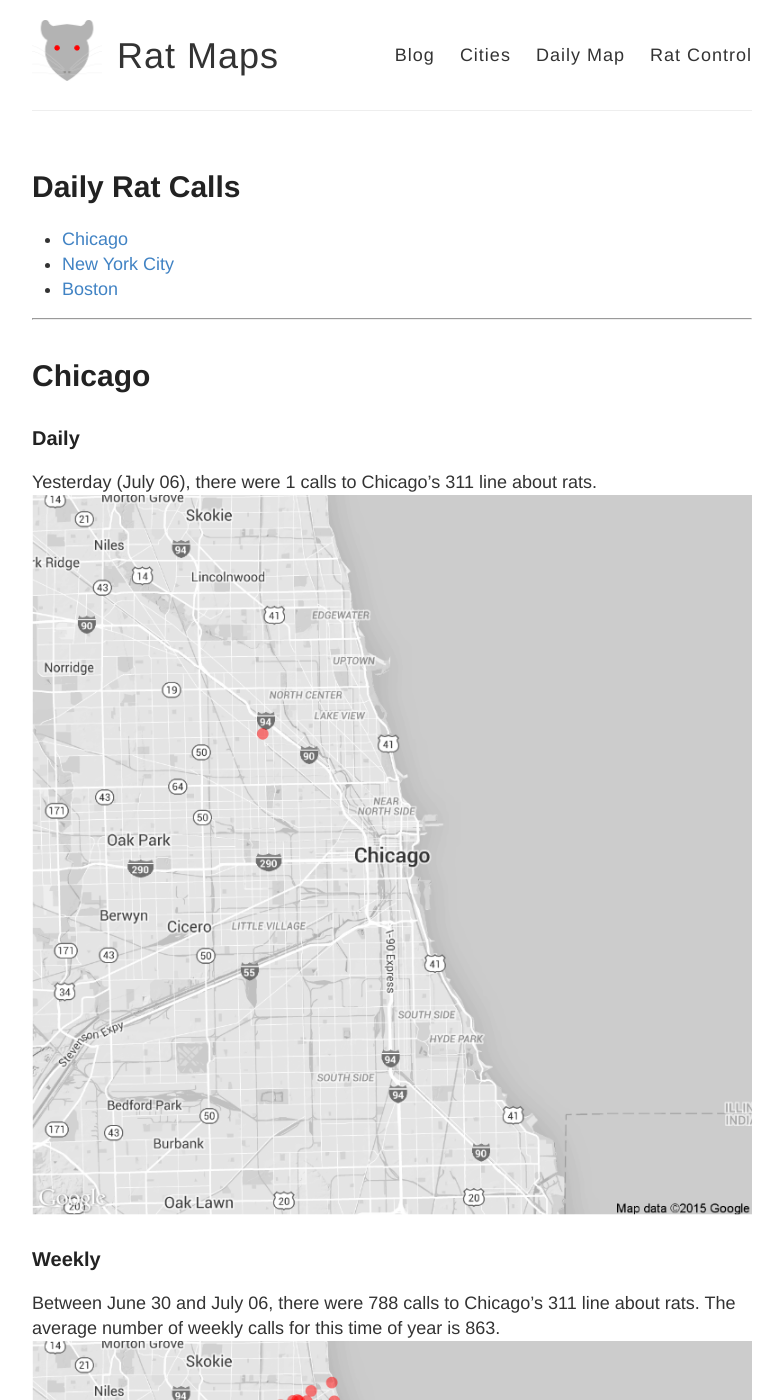
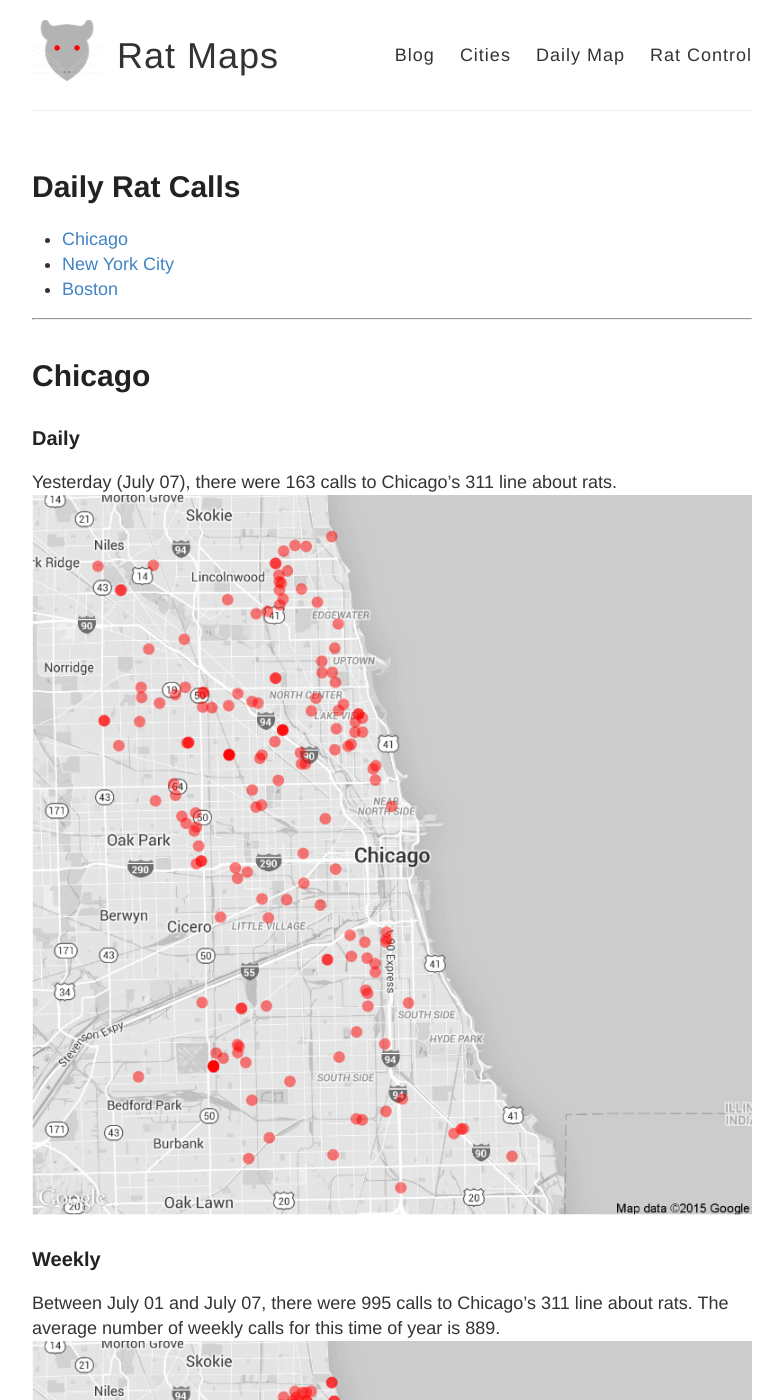
Before and after one commit to DanielHadley/ratmaps, a Jekyll site: the page built from daily.md, in a window 1280 px wide and 1400 px high. Shown: the whole window, without its empty margins (248-1031 px from the left). Built offline with Jekyll 4.4.1, drawn with Linux system fonts in a browser that asks for light colours; comment, search, counter and statistics services are not loaded; some of the changed text lies outside the part shown.

Commit message:
Daily Maps

```diff
--- a/daily.md
+++ b/daily.md
@@ -15,22 +15,22 @@
 
 ### Daily
 
-Yesterday (July 06), there were 1 calls to Chicago's 311 line about rats.
+Yesterday (July 07), there were 163 calls to Chicago's 311 line about rats.
 ![Chicago rat calls to 311 weekly map]({{ site.cityimages }}/daily/Chicago_Rat_Map_Daily.png)
 
 ### Weekly
-Between June 30 and July 06, there were 788 calls to Chicago's 311 line about rats. The average number of weekly calls for this time of year is 863.
+Between July 01 and July 07, there were 995 calls to Chicago's 311 line about rats. The average number of weekly calls for this time of year is 889.
 ![Chicago rat calls to 311 weekly map]({{ site.cityimages }}/daily/Chicago_Rat_Map_Weekly.png)
 ***
 # New York City <a id="nyc"><a>
 
 ### Daily
 
-Yesterday (July 06), there were 0 calls to New York City's 311 line about rats.
+Yesterday (July 07), there were 0 calls to New York City's 311 line about rats.
 ![NYC rat calls to 311 weekly map]({{ site.cityimages }}/daily/NYC_Rat_Map_Daily.png)
 
 ### Weekly
-Between June 30 and July 06, there were 0 calls to New York City's 311 line about rats. The average number of weekly calls for this time of year is 280.
+Between July 01 and July 07, there were 0 calls to New York City's 311 line about rats. The average number of weekly calls for this time of year is 280.
 ![NYC rat calls to 311 weekly map]({{ site.cityimages }}/daily/NYC_Rat_Map_Weekly.png)
 
 Each red dot represents one call about a rat seen in that location. The dots are transparent, so multiple calls from one location will be seen as a solid dot. The usual caveats apply: more calls do not necessarily mean that there are more rats in that location than other parts of the city. A cluster of dots could indicate that one resident is unusually vocal about rodents in his or her neighborhood. Also, more densely populated neighborhoods tend to make more calls to 311.
```
Also changed, not shown: images/pages/daily/Chicago_Rat_Map_Daily.png, images/pages/daily/Chicago_Rat_Map_Weekly.png, images/pages/daily/NYC_Rat_Map_Daily.png, images/pages/daily/NYC_Rat_Map_Weekly.png.
